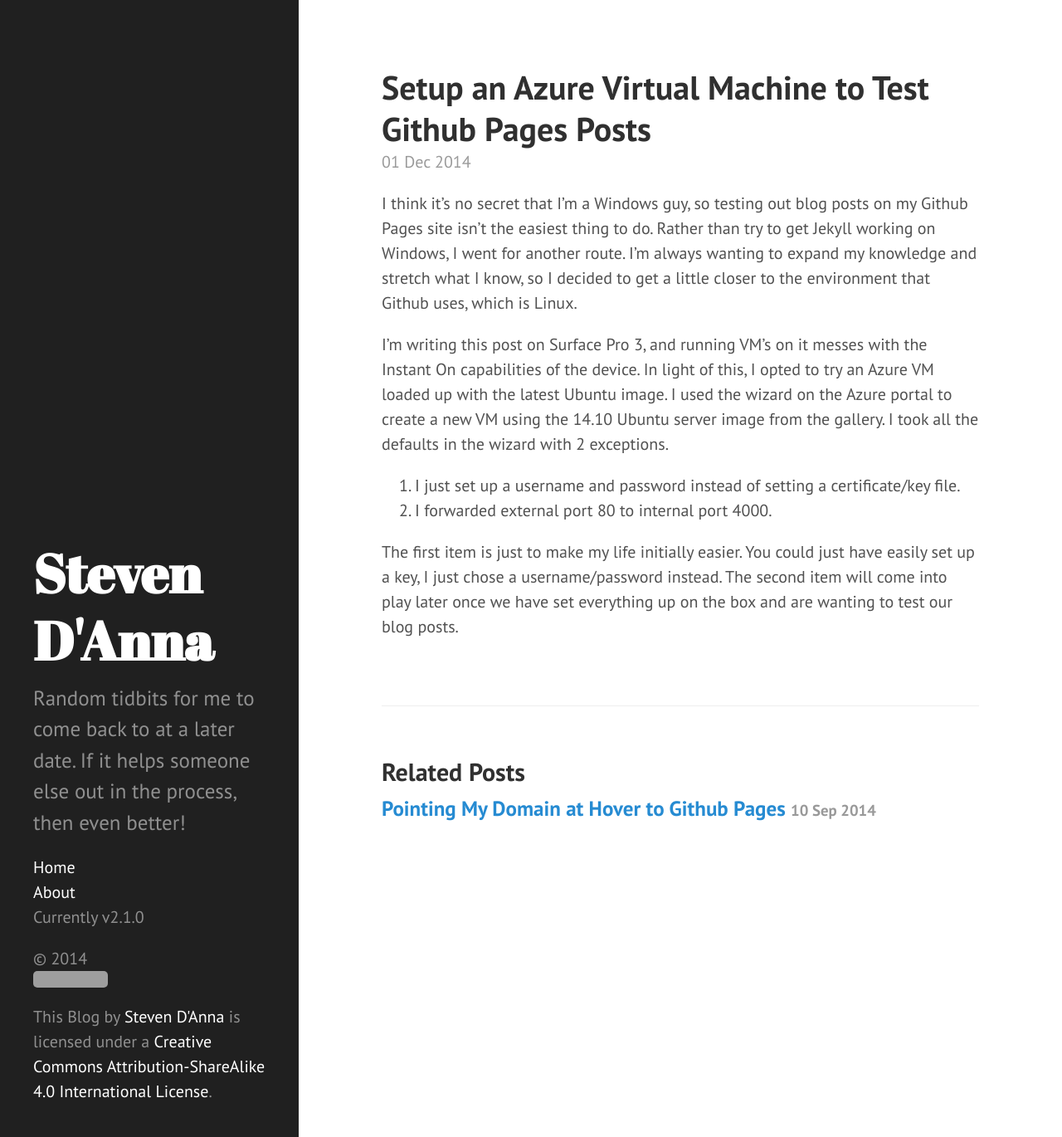
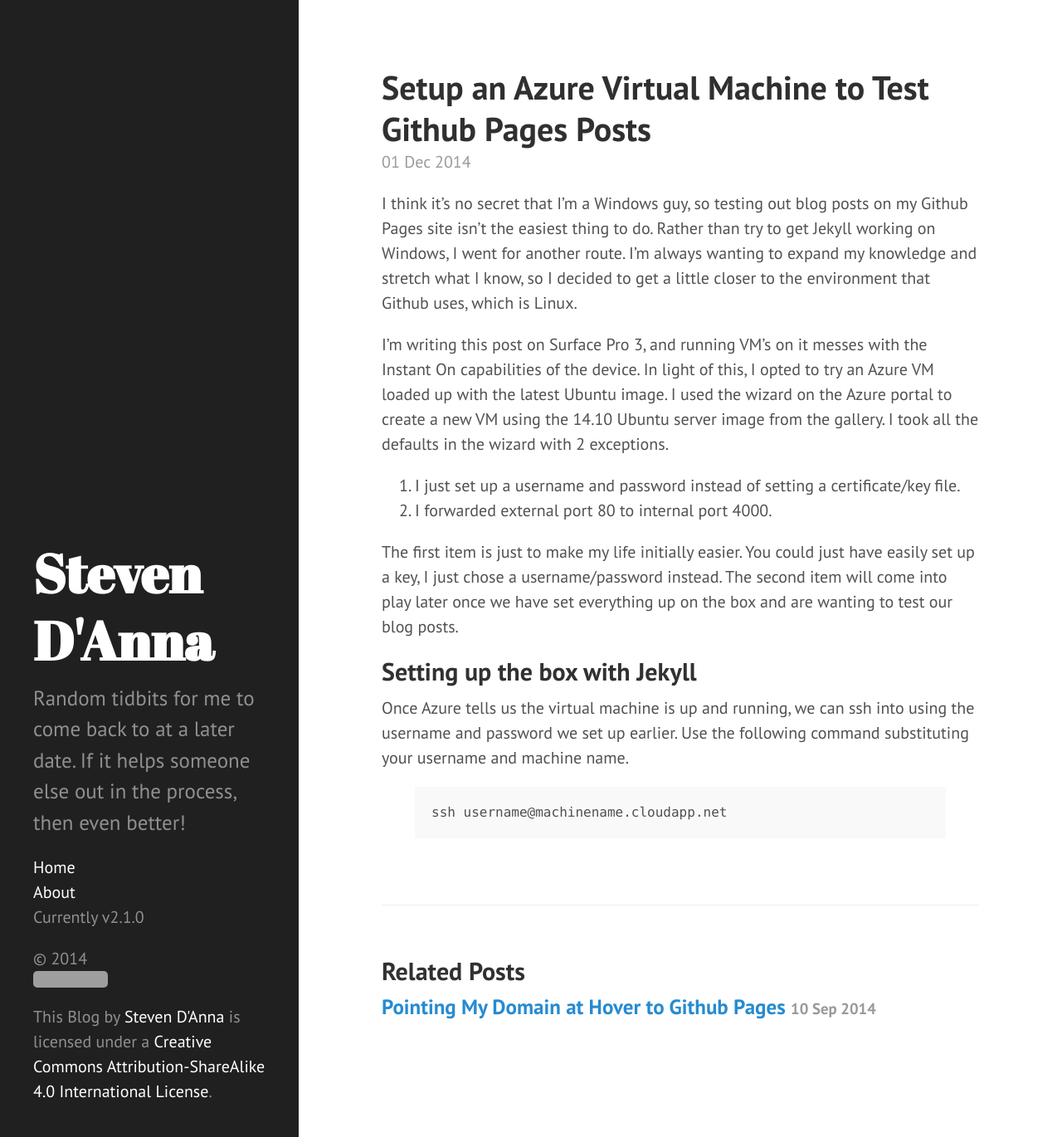
Before and after one commit to sdanna/sdanna.github.io, a Jekyll site: the page built from _posts/2014-12-01-Setup-Azure-VM-To-Test-Github-Pages-Posts.md, in a window 1280 px wide and 1370 px high. Shown: the whole window at 83% size. Built offline with Jekyll 4.4.1, drawn with Linux system fonts in a browser that asks for light colours; Markdown is read by kramdown in place of the engine named in the settings; grey boxes are pictures that could not be loaded.

Commit message:
newpost-2

```diff
--- a/_posts/2014-12-01-Setup-Azure-VM-To-Test-Github-Pages-Posts.md
+++ b/_posts/2014-12-01-Setup-Azure-VM-To-Test-Github-Pages-Posts.md
@@ -11,3 +11,13 @@
 2. I forwarded external port 80 to internal port 4000.
 
 The first item is just to make my life initially easier.  You could just have easily set up a key, I just chose a username/password instead.  The second item will come into play later once we have set everything up on the box and are wanting to test our blog posts.
+
+## Setting up the box with Jekyll
+
+Once Azure tells us the virtual machine is up and running, we can ssh into using the username and password we set up earlier.  Use the following command substituting your username and machine name.
+
+{% highlight bash %}
+
+ssh username@machinename.cloudapp.net
+
+{% endhighlight %}
```
